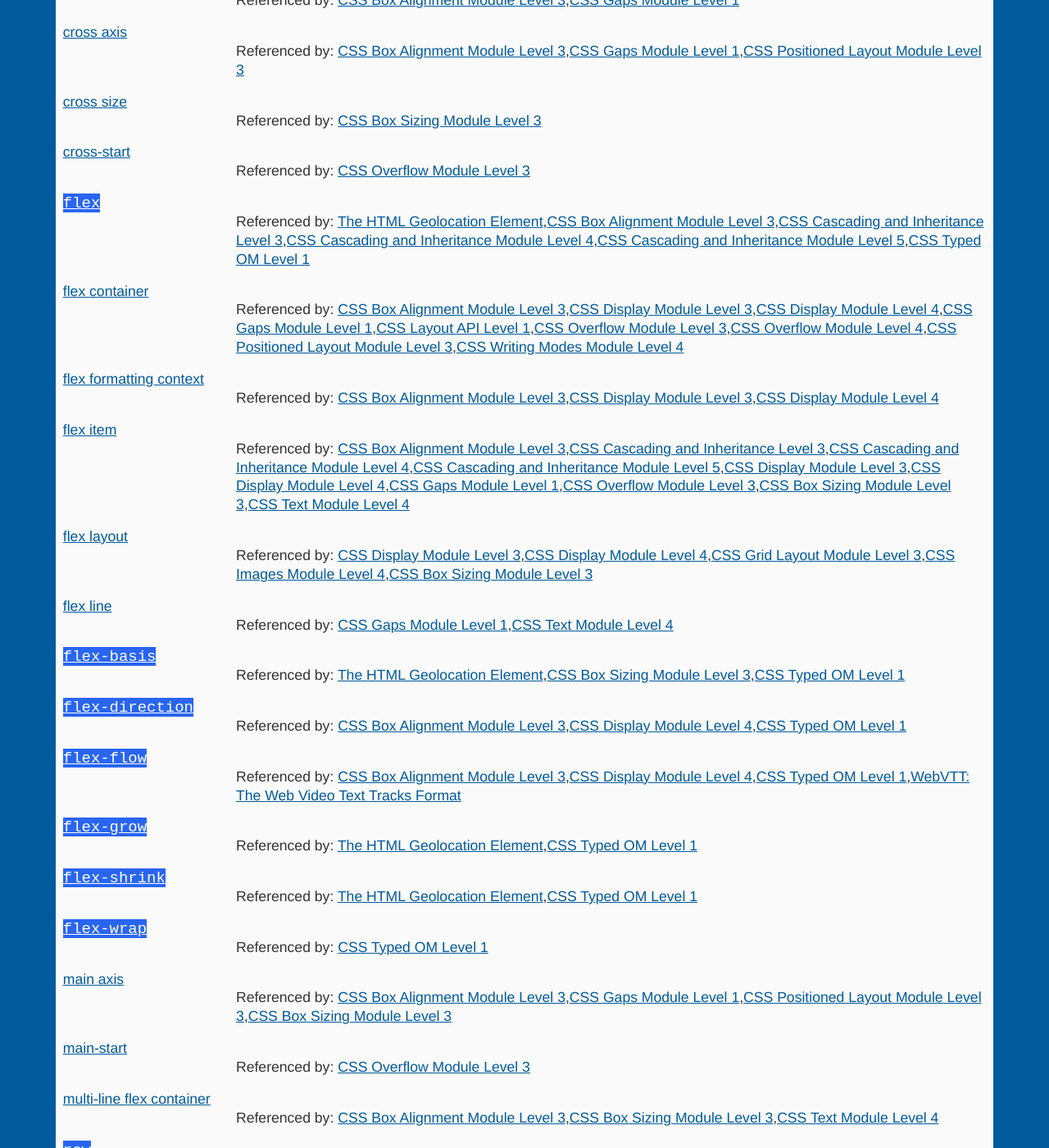
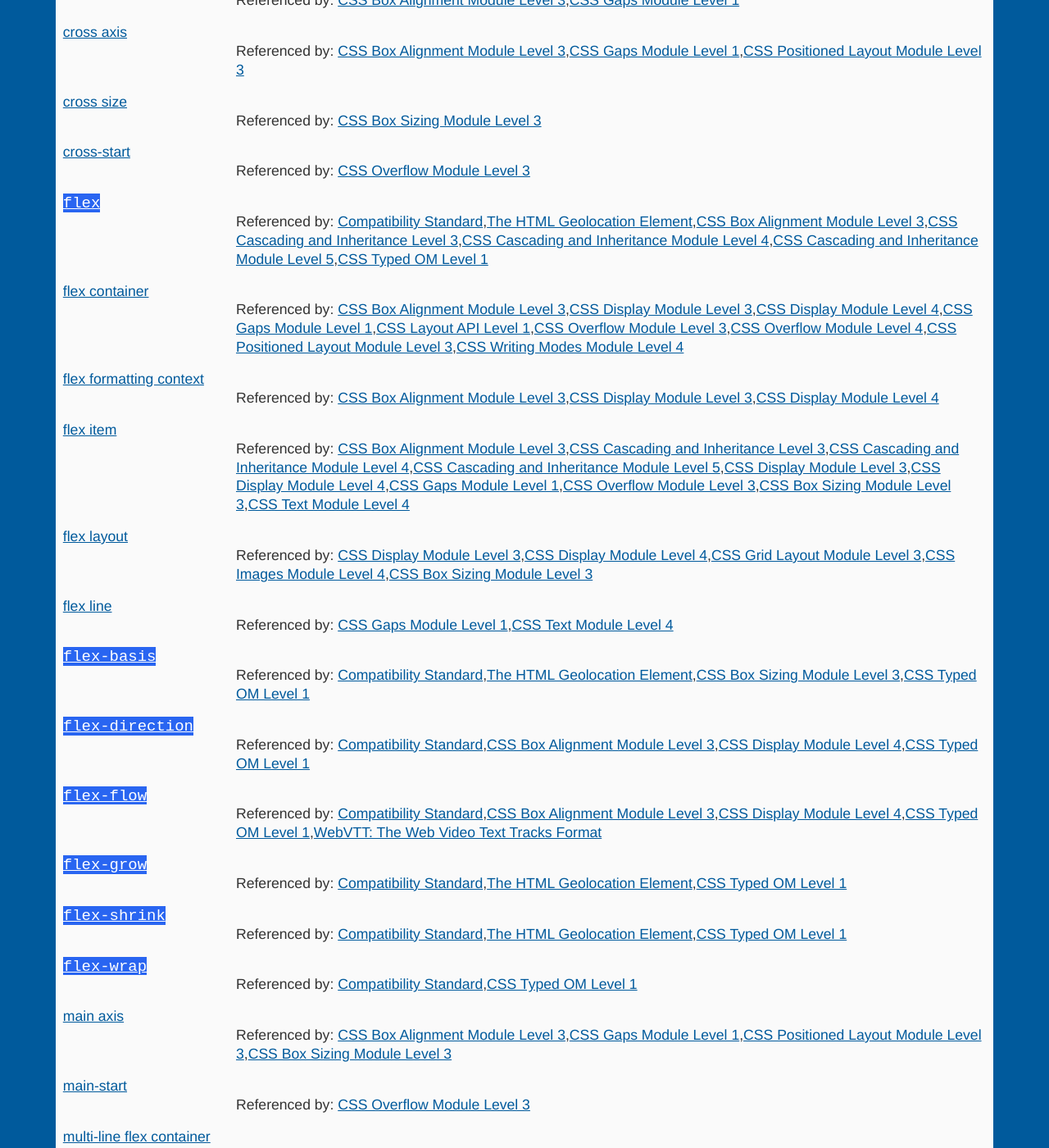
Before and after one commit to dontcallmedom/specdex, a Jekyll site: the page built from css-flexbox-2.html, in a window 1280 px wide and 1400 px high, scrolled down 295 px. Shown: the whole window at 82% size. Built offline with Jekyll 4.4.1, drawn with Linux system fonts in a browser that asks for light colours; some of the changed text lies outside the part shown.

Commit message:
Automatic update

```diff
--- a/SVG2.html
+++ b/SVG2.html
@@ -4,7 +4,7 @@ layout: base
 
 
 ---
-<p>Referenced by 27 other specifications.</p><dl><dt><a class="markup" href="https:&#x2F;&#x2F;w3c.github.io&#x2F;svgwg&#x2F;svg2-draft&#x2F;linking.html#elementdef-a"><code>a</code></a></dt>
+<p>Referenced by 28 other specifications.</p><dl><dt><a class="markup" href="https:&#x2F;&#x2F;w3c.github.io&#x2F;svgwg&#x2F;svg2-draft&#x2F;linking.html#elementdef-a"><code>a</code></a></dt>
 <dd>Referenced by: <a href="https:&#x2F;&#x2F;html.spec.whatwg.org&#x2F;multipage&#x2F;">HTML Standard</a>,<a href="https:&#x2F;&#x2F;drafts.csswg.org&#x2F;css-masking-1&#x2F;">CSS Masking Module Level 1</a></dd>
 <dt><a class="webidl" href="https:&#x2F;&#x2F;w3c.github.io&#x2F;svgwg&#x2F;svg2-draft&#x2F;coords.html#__svg__SVGAnimatedPreserveAspectRatio__animVal"><code>animVal</code></a></dt>
 <dd>Referenced by: <a href="https:&#x2F;&#x2F;drafts.csswg.org&#x2F;css-transforms-1&#x2F;">CSS Transforms Module Level 1</a></dd>
@@ -46,6 +46,8 @@ layout: base
 <dd>Referenced by: <a href="https:&#x2F;&#x2F;html.spec.whatwg.org&#x2F;multipage&#x2F;">HTML Standard</a>,<a href="https:&#x2F;&#x2F;drafts.csswg.org&#x2F;css-masking-1&#x2F;">CSS Masking Module Level 1</a></dd>
 <dt><a class="concept" href="https:&#x2F;&#x2F;w3c.github.io&#x2F;svgwg&#x2F;svg2-draft&#x2F;paths.html#TermEquivalentPath">equivalent path</a></dt>
 <dd>Referenced by: <a href="https:&#x2F;&#x2F;drafts.csswg.org&#x2F;fill-stroke-3&#x2F;">CSS Fill and Stroke Module Level 3</a>,<a href="https:&#x2F;&#x2F;drafts.csswg.org&#x2F;motion-1&#x2F;">Motion Path Module Level 1</a></dd>
+<dt><a class="concept" href="https:&#x2F;&#x2F;w3c.github.io&#x2F;svgwg&#x2F;svg2-draft&#x2F;painting.html#TermFill">fill</a></dt>
+<dd>Referenced by: <a href="https:&#x2F;&#x2F;compat.spec.whatwg.org&#x2F;">Compatibility Standard</a></dd>
 <dt><a class="css" href="https:&#x2F;&#x2F;w3c.github.io&#x2F;svgwg&#x2F;svg2-draft&#x2F;painting.html#FillProperty"><code>fill</code></a></dt>
 <dd>Referenced by: <a href="https:&#x2F;&#x2F;drafts.csswg.org&#x2F;css-masking-1&#x2F;">CSS Masking Module Level 1</a>,<a href="https:&#x2F;&#x2F;drafts.css-houdini.org&#x2F;css-typed-om-1&#x2F;">CSS Typed OM Level 1</a>,<a href="https:&#x2F;&#x2F;drafts.csswg.org&#x2F;filter-effects-1&#x2F;">Filter Effects Module Level 1</a></dd>
 <dt><a class="css" href="https:&#x2F;&#x2F;w3c.github.io&#x2F;svgwg&#x2F;svg2-draft&#x2F;painting.html#FillOpacityProperty"><code>fill-opacity</code></a></dt>
@@ -150,6 +152,8 @@ layout: base
 <dd>Referenced by: <a href="https:&#x2F;&#x2F;drafts.csswg.org&#x2F;css-masking-1&#x2F;">CSS Masking Module Level 1</a>,<a href="https:&#x2F;&#x2F;drafts.css-houdini.org&#x2F;css-typed-om-1&#x2F;">CSS Typed OM Level 1</a>,<a href="https:&#x2F;&#x2F;drafts.csswg.org&#x2F;filter-effects-1&#x2F;">Filter Effects Module Level 1</a></dd>
 <dt><a class="css" href="https:&#x2F;&#x2F;w3c.github.io&#x2F;svgwg&#x2F;svg2-draft&#x2F;pservers.html#StopOpacityProperty"><code>stop-opacity</code></a></dt>
 <dd>Referenced by: <a href="https:&#x2F;&#x2F;drafts.csswg.org&#x2F;css-masking-1&#x2F;">CSS Masking Module Level 1</a>,<a href="https:&#x2F;&#x2F;drafts.css-houdini.org&#x2F;css-typed-om-1&#x2F;">CSS Typed OM Level 1</a>,<a href="https:&#x2F;&#x2F;drafts.csswg.org&#x2F;filter-effects-1&#x2F;">Filter Effects Module Level 1</a></dd>
+<dt><a class="concept" href="https:&#x2F;&#x2F;w3c.github.io&#x2F;svgwg&#x2F;svg2-draft&#x2F;painting.html#TermStroke">stroke</a></dt>
+<dd>Referenced by: <a href="https:&#x2F;&#x2F;compat.spec.whatwg.org&#x2F;">Compatibility Standard</a></dd>
 <dt><a class="css" href="https:&#x2F;&#x2F;w3c.github.io&#x2F;svgwg&#x2F;svg2-draft&#x2F;painting.html#StrokeProperty"><code>stroke</code></a></dt>
 <dd>Referenced by: <a href="https:&#x2F;&#x2F;drafts.csswg.org&#x2F;css-masking-1&#x2F;">CSS Masking Module Level 1</a>,<a href="https:&#x2F;&#x2F;drafts.css-houdini.org&#x2F;css-typed-om-1&#x2F;">CSS Typed OM Level 1</a>,<a href="https:&#x2F;&#x2F;drafts.csswg.org&#x2F;filter-effects-1&#x2F;">Filter Effects Module Level 1</a></dd>
 <dt><a class="concept" href="https:&#x2F;&#x2F;w3c.github.io&#x2F;svgwg&#x2F;svg2-draft&#x2F;coords.html#TermStrokeBoundingBox">stroke bounding box</a></dt>
--- a/css-2025.html
+++ b/css-2025.html
@@ -4,5 +4,5 @@ layout: base
 
 
 ---
-<p>Referenced by 3 other specifications.</p><dl><dt><a class="concept" href="https:&#x2F;&#x2F;drafts.csswg.org&#x2F;css-2025&#x2F;#vendor-prefix">vendor prefix</a></dt>
-<dd>Referenced by: <a href="https:&#x2F;&#x2F;compat.spec.whatwg.org&#x2F;">Compatibility Standard</a>,<a href="https:&#x2F;&#x2F;drafts.csswg.org&#x2F;css-cascade-4&#x2F;">CSS Cascading and Inheritance Module Level 4</a>,<a href="https:&#x2F;&#x2F;drafts.csswg.org&#x2F;css-cascade-5&#x2F;">CSS Cascading and Inheritance Module Level 5</a></dd></dl>
+<p>Referenced by 2 other specifications.</p><dl><dt><a class="concept" href="https:&#x2F;&#x2F;drafts.csswg.org&#x2F;css-2025&#x2F;#vendor-prefix">vendor prefix</a></dt>
+<dd>Referenced by: <a href="https:&#x2F;&#x2F;drafts.csswg.org&#x2F;css-cascade-4&#x2F;">CSS Cascading and Inheritance Module Level 4</a>,<a href="https:&#x2F;&#x2F;drafts.csswg.org&#x2F;css-cascade-5&#x2F;">CSS Cascading and Inheritance Module Level 5</a></dd></dl>
--- a/css-2026.html
+++ b/css-2026.html
@@ -4,5 +4,7 @@ layout: base
 
 
 ---
-<p>Referenced by 1 other specifications.</p><dl><dt><a class="concept" href="https:&#x2F;&#x2F;drafts.csswg.org&#x2F;css-2026&#x2F;#style-sheet">Style sheet</a></dt>
-<dd>Referenced by: <a href="https:&#x2F;&#x2F;drafts.csswg.org&#x2F;css-view-transitions-2&#x2F;">CSS View Transitions Module Level 2</a></dd></dl>
+<p>Referenced by 2 other specifications.</p><dl><dt><a class="concept" href="https:&#x2F;&#x2F;drafts.csswg.org&#x2F;css-2026&#x2F;#style-sheet">Style sheet</a></dt>
+<dd>Referenced by: <a href="https:&#x2F;&#x2F;drafts.csswg.org&#x2F;css-view-transitions-2&#x2F;">CSS View Transitions Module Level 2</a></dd>
+<dt><a class="concept" href="https:&#x2F;&#x2F;drafts.csswg.org&#x2F;css-2026&#x2F;#vendor-prefix">vendor prefix</a></dt>
+<dd>Referenced by: <a href="https:&#x2F;&#x2F;compat.spec.whatwg.org&#x2F;">Compatibility Standard</a></dd></dl>
--- a/css-flexbox-2.html
+++ b/css-flexbox-2.html
@@ -4,7 +4,7 @@ layout: base
 
 
 ---
-<p>Referenced by 19 other specifications.</p><dl><dt><a class="css" href="https:&#x2F;&#x2F;drafts.csswg.org&#x2F;css-flexbox-2&#x2F;#valdef-flex-direction-column"><code>column</code></a></dt>
+<p>Referenced by 20 other specifications.</p><dl><dt><a class="css" href="https:&#x2F;&#x2F;drafts.csswg.org&#x2F;css-flexbox-2&#x2F;#valdef-flex-direction-column"><code>column</code></a></dt>
 <dd>Referenced by: <a href="https:&#x2F;&#x2F;drafts.csswg.org&#x2F;css-align-3&#x2F;">CSS Box Alignment Module Level 3</a></dd>
 <dt><a class="css" href="https:&#x2F;&#x2F;drafts.csswg.org&#x2F;css-flexbox-2&#x2F;#valdef-flex-direction-column-reverse"><code>column-reverse</code></a></dt>
 <dd>Referenced by: <a href="https:&#x2F;&#x2F;drafts.csswg.org&#x2F;css-align-3&#x2F;">CSS Box Alignment Module Level 3</a>,<a href="https:&#x2F;&#x2F;drafts.csswg.org&#x2F;css-gaps-1&#x2F;">CSS Gaps Module Level 1</a></dd>
@@ -15,7 +15,7 @@ layout: base
 <dt><a class="concept" href="https:&#x2F;&#x2F;drafts.csswg.org&#x2F;css-flexbox-2&#x2F;#cross-start">cross-start</a></dt>
 <dd>Referenced by: <a href="https:&#x2F;&#x2F;drafts.csswg.org&#x2F;css-overflow-3&#x2F;">CSS Overflow Module Level 3</a></dd>
 <dt><a class="css" href="https:&#x2F;&#x2F;drafts.csswg.org&#x2F;css-flexbox-2&#x2F;#propdef-flex"><code>flex</code></a></dt>
-<dd>Referenced by: <a href="https:&#x2F;&#x2F;wicg.github.io&#x2F;PEPC&#x2F;geolocation-element.html">The HTML Geolocation Element</a>,<a href="https:&#x2F;&#x2F;drafts.csswg.org&#x2F;css-align-3&#x2F;">CSS Box Alignment Module Level 3</a>,<a href="https:&#x2F;&#x2F;drafts.csswg.org&#x2F;css-cascade-3&#x2F;">CSS Cascading and Inheritance Level 3</a>,<a href="https:&#x2F;&#x2F;drafts.csswg.org&#x2F;css-cascade-4&#x2F;">CSS Cascading and Inheritance Module Level 4</a>,<a href="https:&#x2F;&#x2F;drafts.csswg.org&#x2F;css-cascade-5&#x2F;">CSS Cascading and Inheritance Module Level 5</a>,<a href="https:&#x2F;&#x2F;drafts.css-houdini.org&#x2F;css-typed-om-1&#x2F;">CSS Typed OM Level 1</a></dd>
+<dd>Referenced by: <a href="https:&#x2F;&#x2F;compat.spec.whatwg.org&#x2F;">Compatibility Standard</a>,<a href="https:&#x2F;&#x2F;wicg.github.io&#x2F;PEPC&#x2F;geolocation-element.html">The HTML Geolocation Element</a>,<a href="https:&#x2F;&#x2F;drafts.csswg.org&#x2F;css-align-3&#x2F;">CSS Box Alignment Module Level 3</a>,<a href="https:&#x2F;&#x2F;drafts.csswg.org&#x2F;css-cascade-3&#x2F;">CSS Cascading and Inheritance Level 3</a>,<a href="https:&#x2F;&#x2F;drafts.csswg.org&#x2F;css-cascade-4&#x2F;">CSS Cascading and Inheritance Module Level 4</a>,<a href="https:&#x2F;&#x2F;drafts.csswg.org&#x2F;css-cascade-5&#x2F;">CSS Cascading and Inheritance Module Level 5</a>,<a href="https:&#x2F;&#x2F;drafts.css-houdini.org&#x2F;css-typed-om-1&#x2F;">CSS Typed OM Level 1</a></dd>
 <dt><a class="concept" href="https:&#x2F;&#x2F;drafts.csswg.org&#x2F;css-flexbox-2&#x2F;#flex-container">flex container</a></dt>
 <dd>Referenced by: <a href="https:&#x2F;&#x2F;drafts.csswg.org&#x2F;css-align-3&#x2F;">CSS Box Alignment Module Level 3</a>,<a href="https:&#x2F;&#x2F;drafts.csswg.org&#x2F;css-display-3&#x2F;">CSS Display Module Level 3</a>,<a href="https:&#x2F;&#x2F;drafts.csswg.org&#x2F;css-display-4&#x2F;">CSS Display Module Level 4</a>,<a href="https:&#x2F;&#x2F;drafts.csswg.org&#x2F;css-gaps-1&#x2F;">CSS Gaps Module Level 1</a>,<a href="https:&#x2F;&#x2F;drafts.css-houdini.org&#x2F;css-layout-api-1&#x2F;">CSS Layout API Level 1</a>,<a href="https:&#x2F;&#x2F;drafts.csswg.org&#x2F;css-overflow-3&#x2F;">CSS Overflow Module Level 3</a>,<a href="https:&#x2F;&#x2F;drafts.csswg.org&#x2F;css-overflow-4&#x2F;">CSS Overflow Module Level 4</a>,<a href="https:&#x2F;&#x2F;drafts.csswg.org&#x2F;css-position-3&#x2F;">CSS Positioned Layout Module Level 3</a>,<a href="https:&#x2F;&#x2F;drafts.csswg.org&#x2F;css-writing-modes-4&#x2F;">CSS Writing Modes Module Level 4</a></dd>
 <dt><a class="concept" href="https:&#x2F;&#x2F;drafts.csswg.org&#x2F;css-flexbox-2&#x2F;#flex-formatting-context">flex formatting context</a></dt>
@@ -27,17 +27,17 @@ layout: base
 <dt><a class="concept" href="https:&#x2F;&#x2F;drafts.csswg.org&#x2F;css-flexbox-2&#x2F;#flex-line">flex line</a></dt>
 <dd>Referenced by: <a href="https:&#x2F;&#x2F;drafts.csswg.org&#x2F;css-gaps-1&#x2F;">CSS Gaps Module Level 1</a>,<a href="https:&#x2F;&#x2F;drafts.csswg.org&#x2F;css-text-4&#x2F;">CSS Text Module Level 4</a></dd>
 <dt><a class="css" href="https:&#x2F;&#x2F;drafts.csswg.org&#x2F;css-flexbox-2&#x2F;#propdef-flex-basis"><code>flex-basis</code></a></dt>
-<dd>Referenced by: <a href="https:&#x2F;&#x2F;wicg.github.io&#x2F;PEPC&#x2F;geolocation-element.html">The HTML Geolocation Element</a>,<a href="https:&#x2F;&#x2F;drafts.csswg.org&#x2F;css-sizing-3&#x2F;">CSS Box Sizing Module Level 3</a>,<a href="https:&#x2F;&#x2F;drafts.css-houdini.org&#x2F;css-typed-om-1&#x2F;">CSS Typed OM Level 1</a></dd>
+<dd>Referenced by: <a href="https:&#x2F;&#x2F;compat.spec.whatwg.org&#x2F;">Compatibility Standard</a>,<a href="https:&#x2F;&#x2F;wicg.github.io&#x2F;PEPC&#x2F;geolocation-element.html">The HTML Geolocation Element</a>,<a href="https:&#x2F;&#x2F;drafts.csswg.org&#x2F;css-sizing-3&#x2F;">CSS Box Sizing Module Level 3</a>,<a href="https:&#x2F;&#x2F;drafts.css-houdini.org&#x2F;css-typed-om-1&#x2F;">CSS Typed OM Level 1</a></dd>
 <dt><a class="css" href="https:&#x2F;&#x2F;drafts.csswg.org&#x2F;css-flexbox-2&#x2F;#propdef-flex-direction"><code>flex-direction</code></a></dt>
-<dd>Referenced by: <a href="https:&#x2F;&#x2F;drafts.csswg.org&#x2F;css-align-3&#x2F;">CSS Box Alignment Module Level 3</a>,<a href="https:&#x2F;&#x2F;drafts.csswg.org&#x2F;css-display-4&#x2F;">CSS Display Module Level 4</a>,<a href="https:&#x2F;&#x2F;drafts.css-houdini.org&#x2F;css-typed-om-1&#x2F;">CSS Typed OM Level 1</a></dd>
+<dd>Referenced by: <a href="https:&#x2F;&#x2F;compat.spec.whatwg.org&#x2F;">Compatibility Standard</a>,<a href="https:&#x2F;&#x2F;drafts.csswg.org&#x2F;css-align-3&#x2F;">CSS Box Alignment Module Level 3</a>,<a href="https:&#x2F;&#x2F;drafts.csswg.org&#x2F;css-display-4&#x2F;">CSS Display Module Level 4</a>,<a href="https:&#x2F;&#x2F;drafts.css-houdini.org&#x2F;css-typed-om-1&#x2F;">CSS Typed OM Level 1</a></dd>
 <dt><a class="css" href="https:&#x2F;&#x2F;drafts.csswg.org&#x2F;css-flexbox-2&#x2F;#propdef-flex-flow"><code>flex-flow</code></a></dt>
-<dd>Referenced by: <a href="https:&#x2F;&#x2F;drafts.csswg.org&#x2F;css-align-3&#x2F;">CSS Box Alignment Module Level 3</a>,<a href="https:&#x2F;&#x2F;drafts.csswg.org&#x2F;css-display-4&#x2F;">CSS Display Module Level 4</a>,<a href="https:&#x2F;&#x2F;drafts.css-houdini.org&#x2F;css-typed-om-1&#x2F;">CSS Typed OM Level 1</a>,<a href="https:&#x2F;&#x2F;w3c.github.io&#x2F;webvtt&#x2F;">WebVTT: The Web Video Text Tracks Format</a></dd>
+<dd>Referenced by: <a href="https:&#x2F;&#x2F;compat.spec.whatwg.org&#x2F;">Compatibility Standard</a>,<a href="https:&#x2F;&#x2F;drafts.csswg.org&#x2F;css-align-3&#x2F;">CSS Box Alignment Module Level 3</a>,<a href="https:&#x2F;&#x2F;drafts.csswg.org&#x2F;css-display-4&#x2F;">CSS Display Module Level 4</a>,<a href="https:&#x2F;&#x2F;drafts.css-houdini.org&#x2F;css-typed-om-1&#x2F;">CSS Typed OM Level 1</a>,<a href="https:&#x2F;&#x2F;w3c.github.io&#x2F;webvtt&#x2F;">WebVTT: The Web Video Text Tracks Format</a></dd>
 <dt><a class="css" href="https:&#x2F;&#x2F;drafts.csswg.org&#x2F;css-flexbox-2&#x2F;#propdef-flex-grow"><code>flex-grow</code></a></dt>
-<dd>Referenced by: <a href="https:&#x2F;&#x2F;wicg.github.io&#x2F;PEPC&#x2F;geolocation-element.html">The HTML Geolocation Element</a>,<a href="https:&#x2F;&#x2F;drafts.css-houdini.org&#x2F;css-typed-om-1&#x2F;">CSS Typed OM Level 1</a></dd>
+<dd>Referenced by: <a href="https:&#x2F;&#x2F;compat.spec.whatwg.org&#x2F;">Compatibility Standard</a>,<a href="https:&#x2F;&#x2F;wicg.github.io&#x2F;PEPC&#x2F;geolocation-element.html">The HTML Geolocation Element</a>,<a href="https:&#x2F;&#x2F;drafts.css-houdini.org&#x2F;css-typed-om-1&#x2F;">CSS Typed OM Level 1</a></dd>
 <dt><a class="css" href="https:&#x2F;&#x2F;drafts.csswg.org&#x2F;css-flexbox-2&#x2F;#propdef-flex-shrink"><code>flex-shrink</code></a></dt>
-<dd>Referenced by: <a href="https:&#x2F;&#x2F;wicg.github.io&#x2F;PEPC&#x2F;geolocation-element.html">The HTML Geolocation Element</a>,<a href="https:&#x2F;&#x2F;drafts.css-houdini.org&#x2F;css-typed-om-1&#x2F;">CSS Typed OM Level 1</a></dd>
+<dd>Referenced by: <a href="https:&#x2F;&#x2F;compat.spec.whatwg.org&#x2F;">Compatibility Standard</a>,<a href="https:&#x2F;&#x2F;wicg.github.io&#x2F;PEPC&#x2F;geolocation-element.html">The HTML Geolocation Element</a>,<a href="https:&#x2F;&#x2F;drafts.css-houdini.org&#x2F;css-typed-om-1&#x2F;">CSS Typed OM Level 1</a></dd>
 <dt><a class="css" href="https:&#x2F;&#x2F;drafts.csswg.org&#x2F;css-flexbox-2&#x2F;#propdef-flex-wrap"><code>flex-wrap</code></a></dt>
-<dd>Referenced by: <a href="https:&#x2F;&#x2F;drafts.css-houdini.org&#x2F;css-typed-om-1&#x2F;">CSS Typed OM Level 1</a></dd>
+<dd>Referenced by: <a href="https:&#x2F;&#x2F;compat.spec.whatwg.org&#x2F;">Compatibility Standard</a>,<a href="https:&#x2F;&#x2F;drafts.css-houdini.org&#x2F;css-typed-om-1&#x2F;">CSS Typed OM Level 1</a></dd>
 <dt><a class="concept" href="https:&#x2F;&#x2F;drafts.csswg.org&#x2F;css-flexbox-2&#x2F;#main-axis">main axis</a></dt>
 <dd>Referenced by: <a href="https:&#x2F;&#x2F;drafts.csswg.org&#x2F;css-align-3&#x2F;">CSS Box Alignment Module Level 3</a>,<a href="https:&#x2F;&#x2F;drafts.csswg.org&#x2F;css-gaps-1&#x2F;">CSS Gaps Module Level 1</a>,<a href="https:&#x2F;&#x2F;drafts.csswg.org&#x2F;css-position-3&#x2F;">CSS Positioned Layout Module Level 3</a>,<a href="https:&#x2F;&#x2F;drafts.csswg.org&#x2F;css-sizing-3&#x2F;">CSS Box Sizing Module Level 3</a></dd>
 <dt><a class="concept" href="https:&#x2F;&#x2F;drafts.csswg.org&#x2F;css-flexbox-2&#x2F;#main-start">main-start</a></dt>
```
Also changed, not shown: css-flexbox-1.html (+7 -7 lines), index.html (+4 -4 lines).
